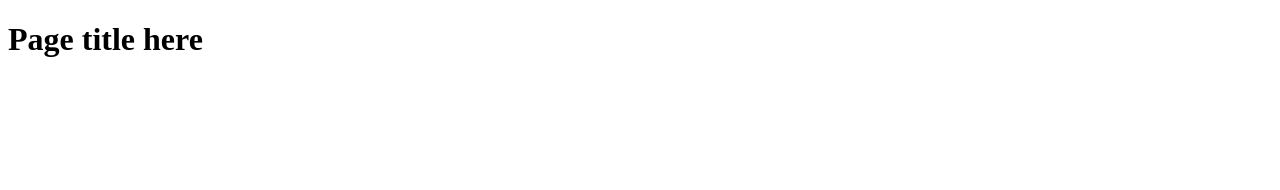
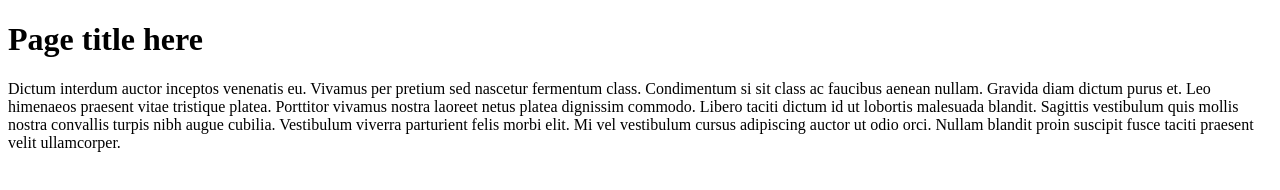
Before and after one commit to johnfyoung/mycoolproject, a plain HTML site: page index.html in a window 1280 px wide. Drawn offline with Linux system fonts and the light colour scheme.

Commit message:
Update index.html

```diff
--- a/index.html
+++ b/index.html
@@ -7,5 +7,6 @@
   </head>
   <body>
     <h1>Page title here</h1>
+    <p>Dictum interdum auctor inceptos venenatis eu. Vivamus per pretium sed nascetur fermentum class. Condimentum si sit class ac faucibus aenean nullam. Gravida diam dictum purus et. Leo himenaeos praesent vitae tristique platea. Porttitor vivamus nostra laoreet netus platea dignissim commodo. Libero taciti dictum id ut lobortis malesuada blandit. Sagittis vestibulum quis mollis nostra convallis turpis nibh augue cubilia. Vestibulum viverra parturient felis morbi elit. Mi vel vestibulum cursus adipiscing auctor ut odio orci. Nullam blandit proin suscipit fusce taciti praesent velit ullamcorper.</p>
   </body>
 </html>
```
